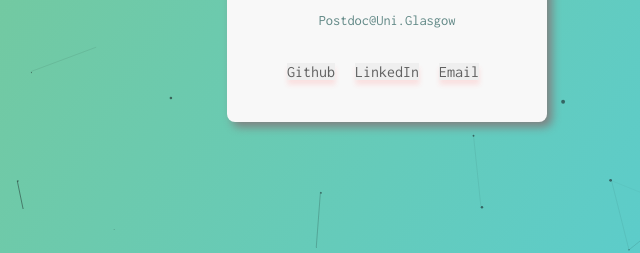
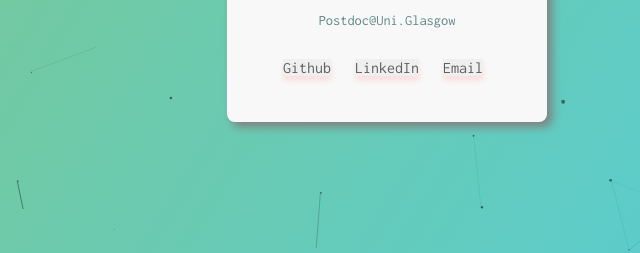
Before and after one commit to sheldonfish/sheldonfish.github.io, a plain HTML site: page index.html in a window 1280 px wide. Shown: the part 438-691 px from the top of the page, 253-893 px from the left. Drawn offline with nearby package versions, Linux system fonts and the light colour scheme; animation ran at ten frames a second.

Commit message:
add padding-right

```diff
--- a/css/main.css
+++ b/css/main.css
@@ -106,7 +106,8 @@ h1 {
 
 .links {
   float: left;
-  margin: 10px; /*10px*/
+  margin: 8px; /*10px*/
+  padding-right: 8px;
   list-style: none;
   text-align: center;
 }
```
